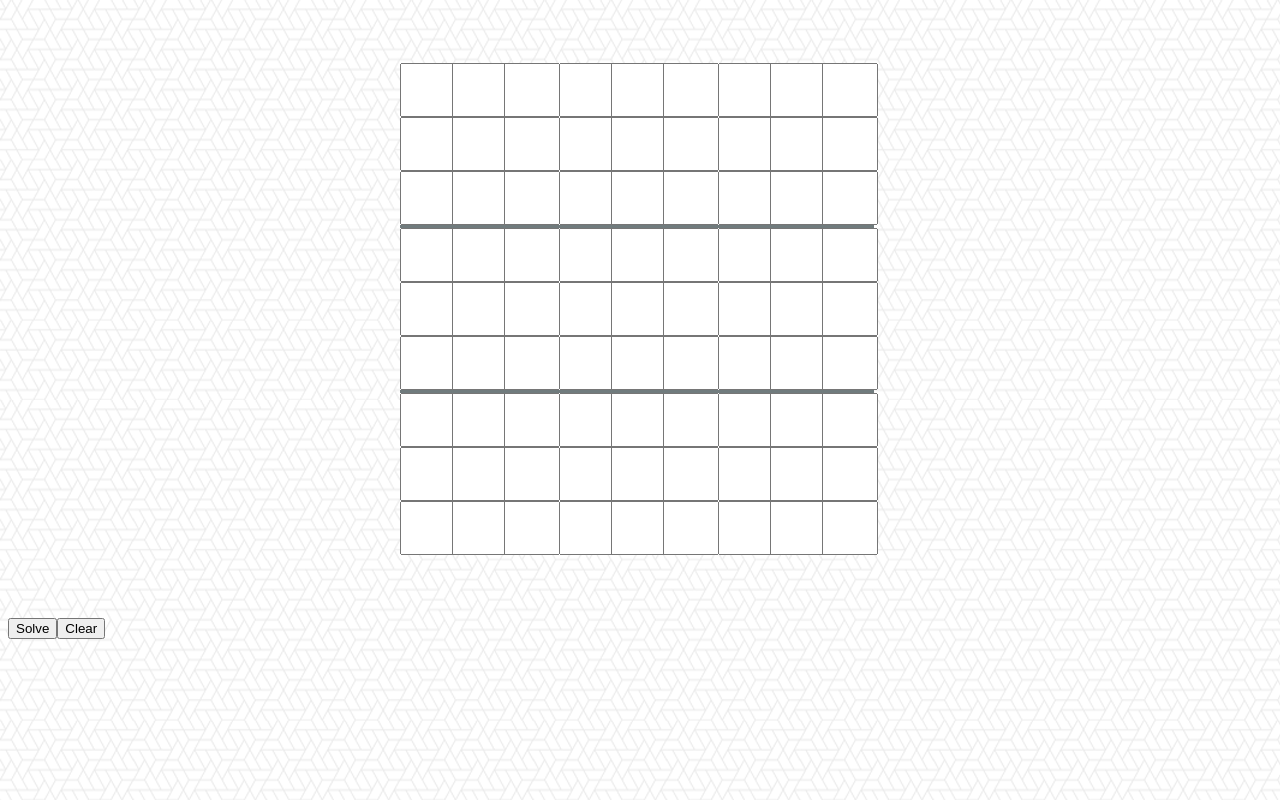
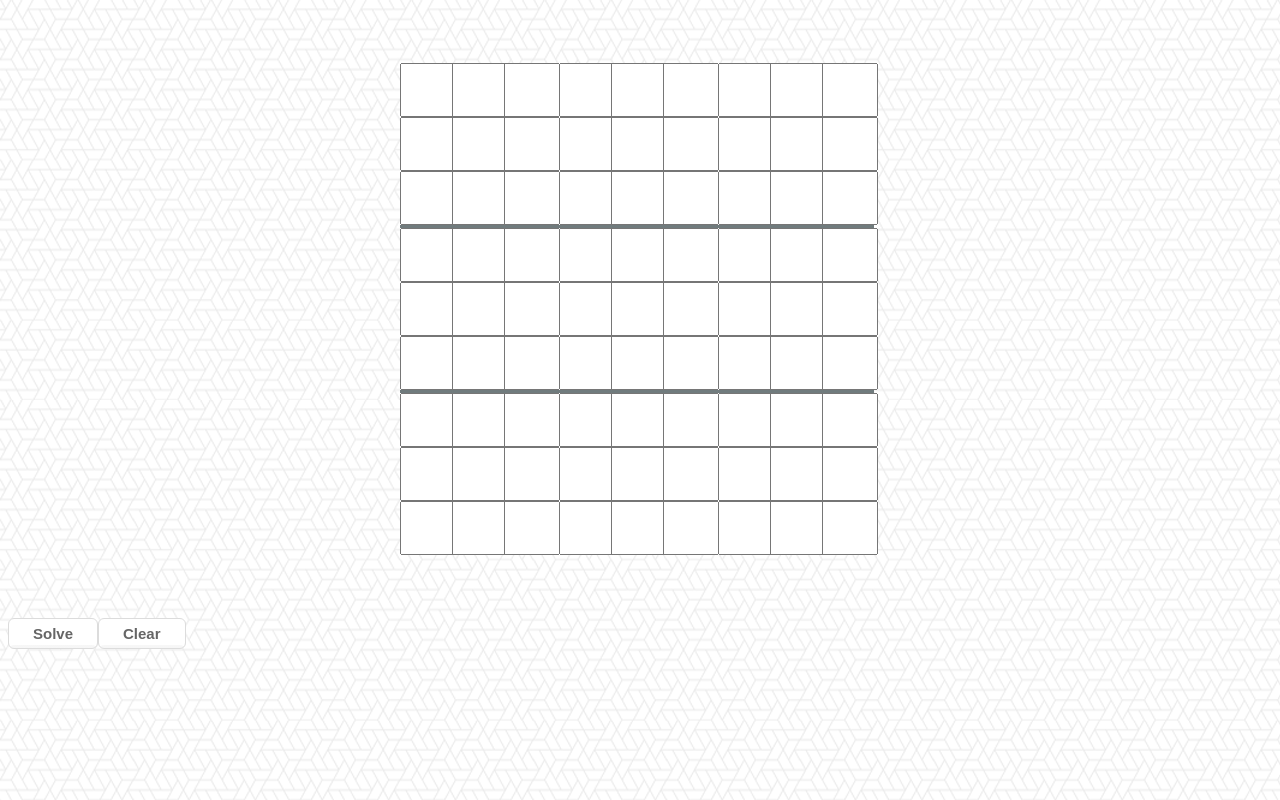
Before and after one commit to mstou/sudoku-solver, a React app: page / in a window 1280 px wide. Built offline with nearby package versions, Linux system fonts and the light colour scheme.

Commit message:
Add buttons stylings

```diff
--- a/public/styles.css
+++ b/public/styles.css
@@ -30,6 +30,7 @@ body {
   font-size: 1.5em;
   text-align: center;
   display: inline-block;
+  outline: none;
 }
 
 .borderRight {
@@ -39,3 +40,44 @@ body {
 .borderBottom {
   border-bottom: 0.2em solid  #707b7d;
 }
+
+.SolveButton, .ClearButton {
+	-moz-box-shadow:inset 0px 26px 0px 0px #ffffff;
+	-webkit-box-shadow:inset 0px 26px 0px 0px #ffffff;
+	box-shadow:inset 0px 26px 0px 0px #ffffff;
+	background:-webkit-gradient(linear, left top, left bottom, color-stop(0.05, #ffffff), color-stop(1, #f6f6f6));
+	background:-moz-linear-gradient(top, #ffffff 5%, #f6f6f6 100%);
+	background:-webkit-linear-gradient(top, #ffffff 5%, #f6f6f6 100%);
+	background:-o-linear-gradient(top, #ffffff 5%, #f6f6f6 100%);
+	background:-ms-linear-gradient(top, #ffffff 5%, #f6f6f6 100%);
+	background:linear-gradient(to bottom, #ffffff 5%, #f6f6f6 100%);
+	filter:progid:DXImageTransform.Microsoft.gradient(startColorstr='#ffffff', endColorstr='#f6f6f6',GradientType=0);
+	background-color:#ffffff;
+	-moz-border-radius:6px;
+	-webkit-border-radius:6px;
+	border-radius:6px;
+	border:1px solid #dcdcdc;
+	display:inline-block;
+	cursor:pointer;
+	color:#666666;
+	font-family:Arial;
+	font-size:15px;
+	font-weight:bold;
+	padding:6px 24px;
+	text-decoration:none;
+	text-shadow:0px 1px 0px #ffffff;
+}
+.SolveButton:hover, .ClearButton:hover {
+	background:-webkit-gradient(linear, left top, left bottom, color-stop(0.05, #f6f6f6), color-stop(1, #ffffff));
+	background:-moz-linear-gradient(top, #f6f6f6 5%, #ffffff 100%);
+	background:-webkit-linear-gradient(top, #f6f6f6 5%, #ffffff 100%);
+	background:-o-linear-gradient(top, #f6f6f6 5%, #ffffff 100%);
+	background:-ms-linear-gradient(top, #f6f6f6 5%, #ffffff 100%);
+	background:linear-gradient(to bottom, #f6f6f6 5%, #ffffff 100%);
+	filter:progid:DXImageTransform.Microsoft.gradient(startColorstr='#f6f6f6', endColorstr='#ffffff',GradientType=0);
+	background-color:#f6f6f6;
+}
+.SolveButton:active, .ClearButton:active {
+	position:relative;
+	top:1px;
+}
```
